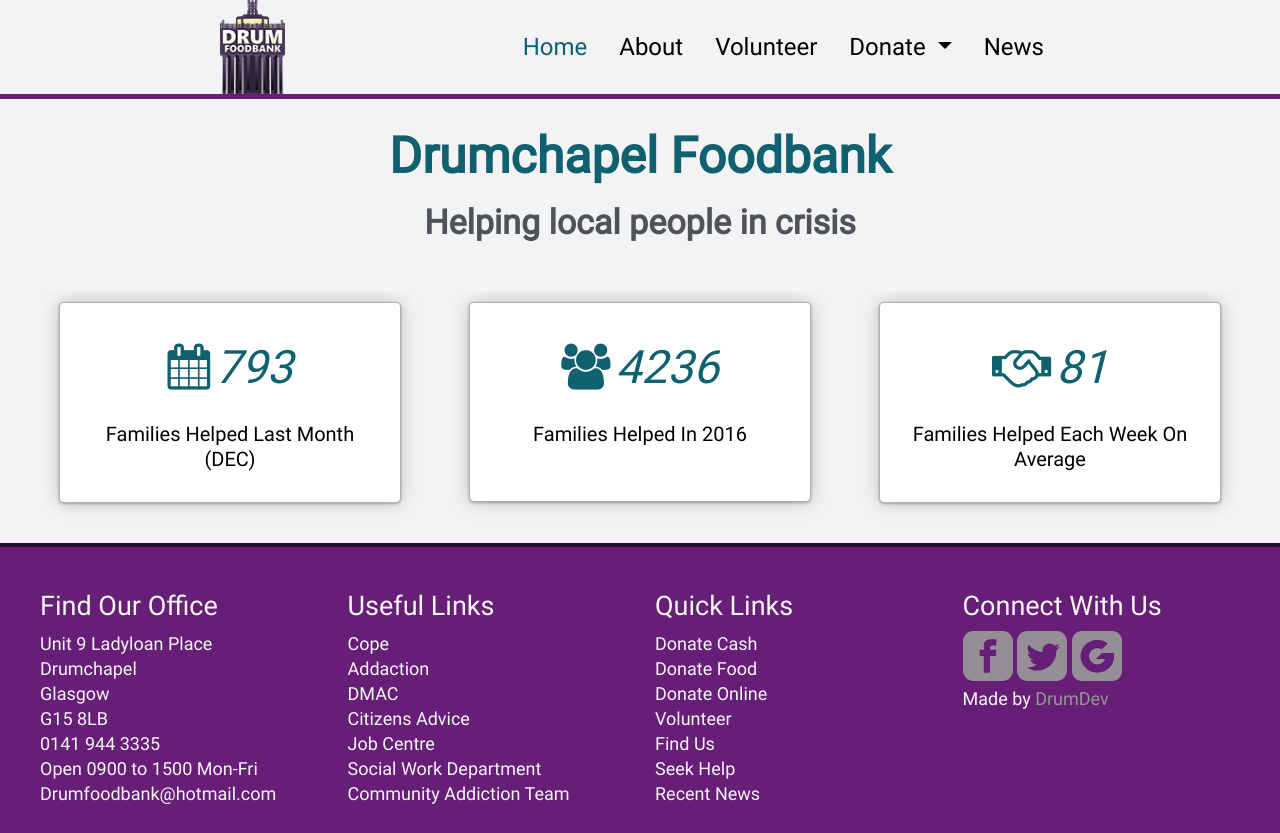
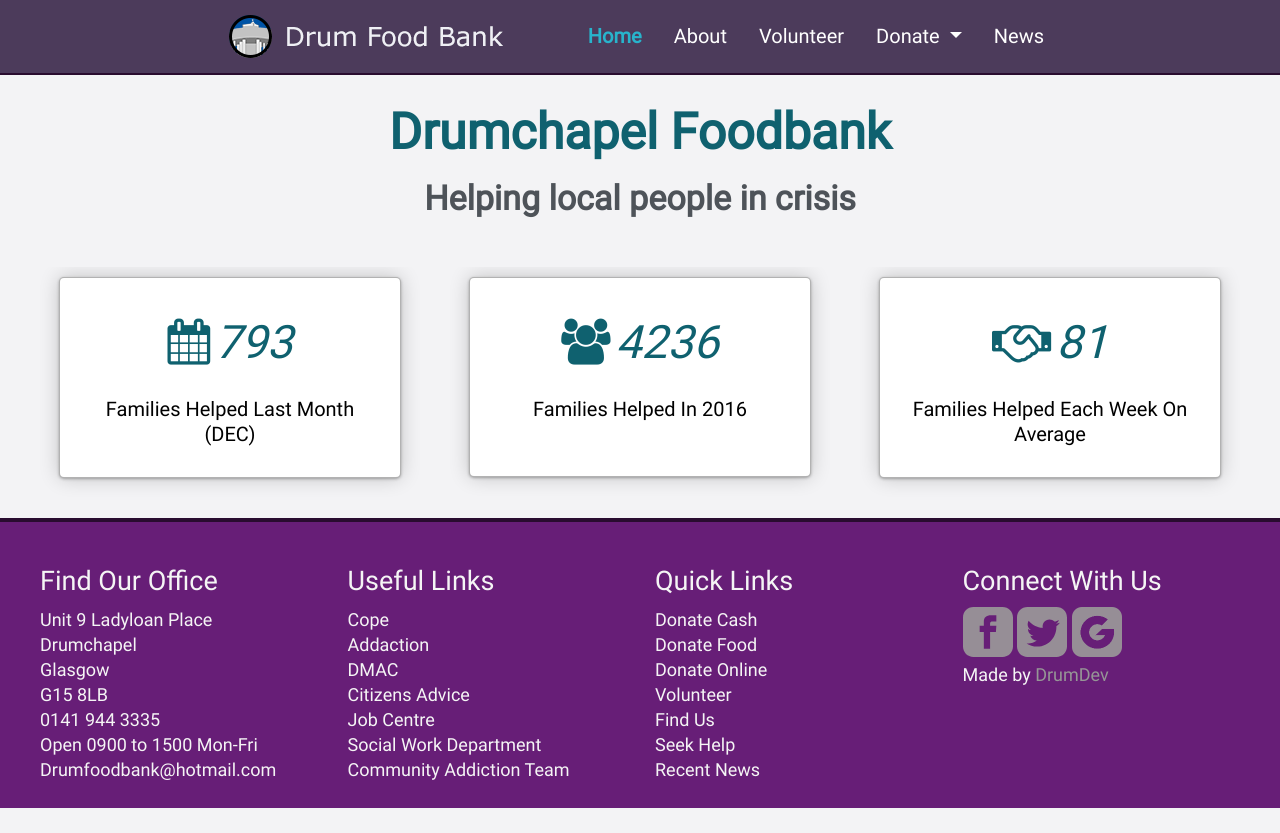
Before and after one commit to DrumDev/foodbank, a plain HTML site: page index.html in a window 1280 px wide. After the commit the page ends 808 px from the top, so only its background shows below. Drawn offline with Linux system fonts and the light colour scheme.

Commit message:
new nav started

```diff
--- a/css/styles.css
+++ b/css/styles.css
@@ -98,20 +98,14 @@ p{
 /* Nav */
 
 .nav-container{
-    border-bottom:5px solid rgb(103, 30, 119);
+    border-bottom: 2px solid rgb(41, 12, 47);
+    background-color: #4c3b5b;
 }
 .nav-container .active a{
     background:rgb(133, 60, 149);
 }
 .navbar{
     padding:0;
-}
-.navbar-brand{
-    padding:0;
-    margin-left:20%;
-}
-.navbar-brand img{
-    max-width:65px;
 }
 .navbar-toggler{
     margin-right:20%;
@@ -332,27 +326,25 @@ footer a:hover{
         margin-left:0;
     }
     .nav-container .active > a{
-        color: rgb(15,97,111)!important;
+        color: #28b4cc!important;
+        font-weight: bold;
     }
     .nav-container .active a{
         background:transparent!important;
-    }
-    .nav-link{
-        color:black!important;
     }
     .nav-item {
         background:transparent;
     }
     .nav-item :hover {
         background:transparent;
-        color:rgb(15,97,111)!important;
+        color:#28b4cc!important;
     }
     .navbar-nav .dropdown-menu{
         background:whitesmoke;
         text-align: left;
     }
     .navbar-nav .dropdown-menu a.dropdown-item:hover{
-        background:rgb(133, 60, 149)!important;
+        background:rgb(76, 59, 91)!important;
         color:white!important;
     }
     .navbar-nav .dropdown-item{
@@ -400,10 +392,6 @@ footer a:hover{
     }
     .limiter{
         max-width:767px;
-    }
-
-    .nav-item{
-        font-size:1.2rem;
     }
 
     body {
--- a/index.html
+++ b/index.html
@@ -38,7 +38,7 @@
         <div class="nav-container">
             <div class="limiter">
                 <nav class="navbar navbar-expand-sm navbar-light">
-                    <a class="navbar-brand" href="#"><img src="img/l1.png" alt="Drumchapel Foodbank"/></a>
+                    <a class="navbar-brand" href="#"><img src="img/foodbank.png" alt="Drumchapel Foodbank"/></a>
                     <button class="navbar-toggler" type="button" data-toggle="collapse" data-target="#navbarNavDropdown" aria-controls="navbarNavDropdown" aria-expanded="false" aria-label="Toggle navigation">
                         <span class="navbar-toggler-icon"></span>
                     </button>
```
Also changed, not shown: about.html (+1 -1 lines), donate-food.html (+1 -1 lines), news.html (+1 -1 lines), volunteer.html (+1 -1 lines), img/foodbank.png (added).
